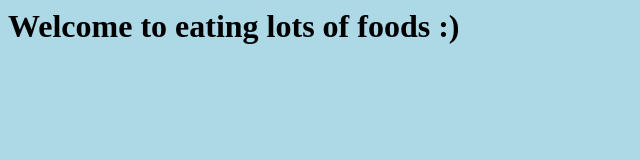
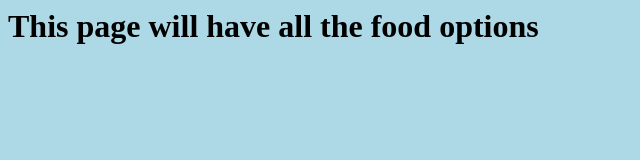
Before and after one commit to tan-jacob/Project1800, a plain HTML site: page food.html in a window 1280 px wide. Shown: the whole page, without its empty margins (0-640 px from the left). Drawn offline with Linux system fonts and the light colour scheme.

Commit message:
Sample push for issues

```diff
--- a/food.html
+++ b/food.html
@@ -10,7 +10,7 @@
 
 </head>
 <body>
-	<h1> Welcome to eating lots of foods :) </h1>
+	<h1> This page will have all the food options </h1>
 
 </body>
 </html>
```
